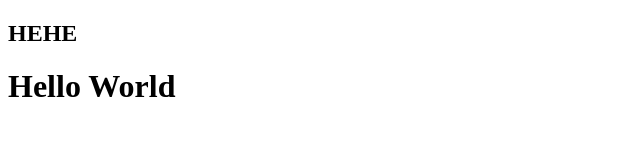
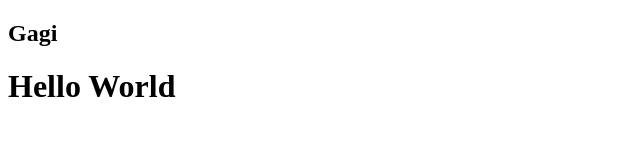
Before and after one commit to Castillo-KrystelCaye/Teaching-Git-Pull-Request, a plain HTML site: page index.html in a window 1280 px wide. Shown: the full height of the page, 0-640 px from the left. Drawn offline with Linux system fonts and the light colour scheme.

Commit message:
add edited file

```diff
--- a/index.html
+++ b/index.html
@@ -6,7 +6,7 @@
     <title>Document</title>
 </head>
 <body>
-    <h2>HEHE</h2>
+    <h2>Gagi</h2>
     <h1>Hello World</h1>
 </body>
 </html>
```
